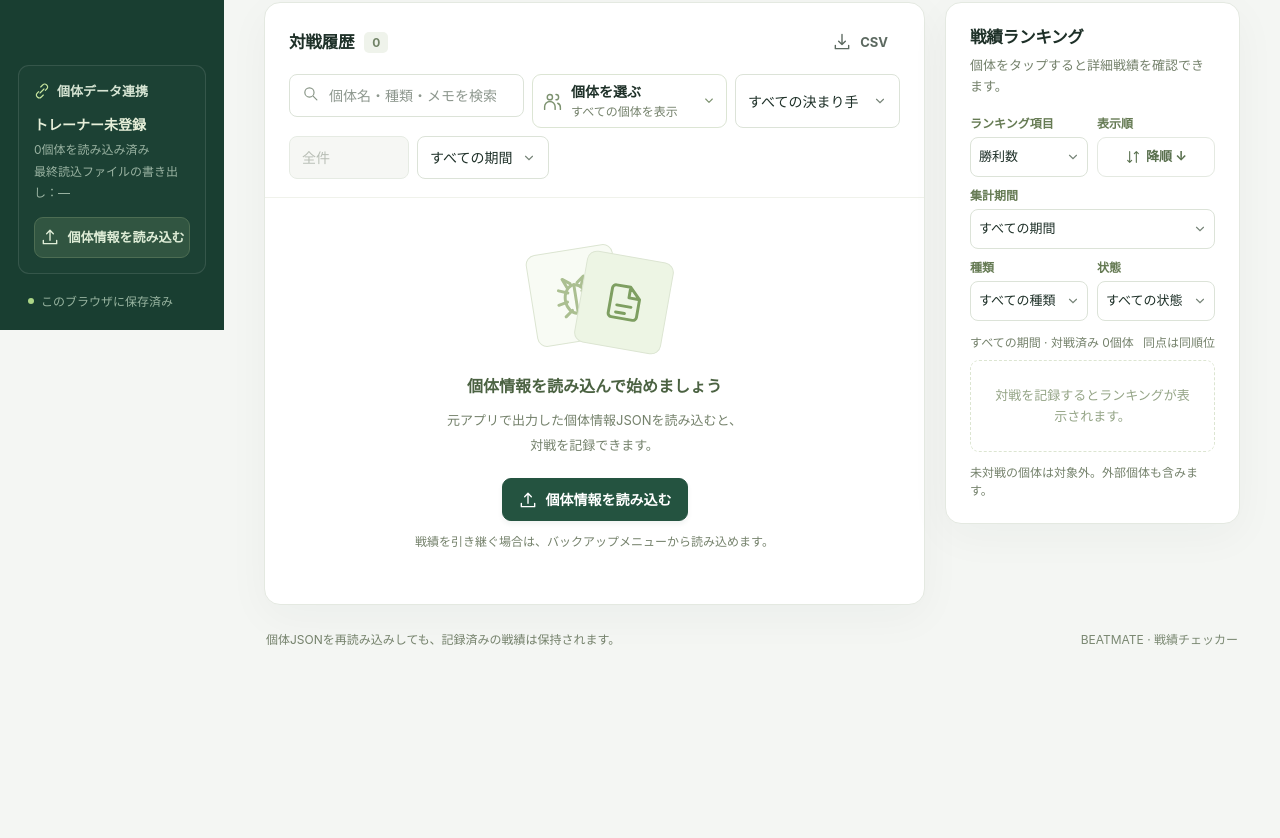
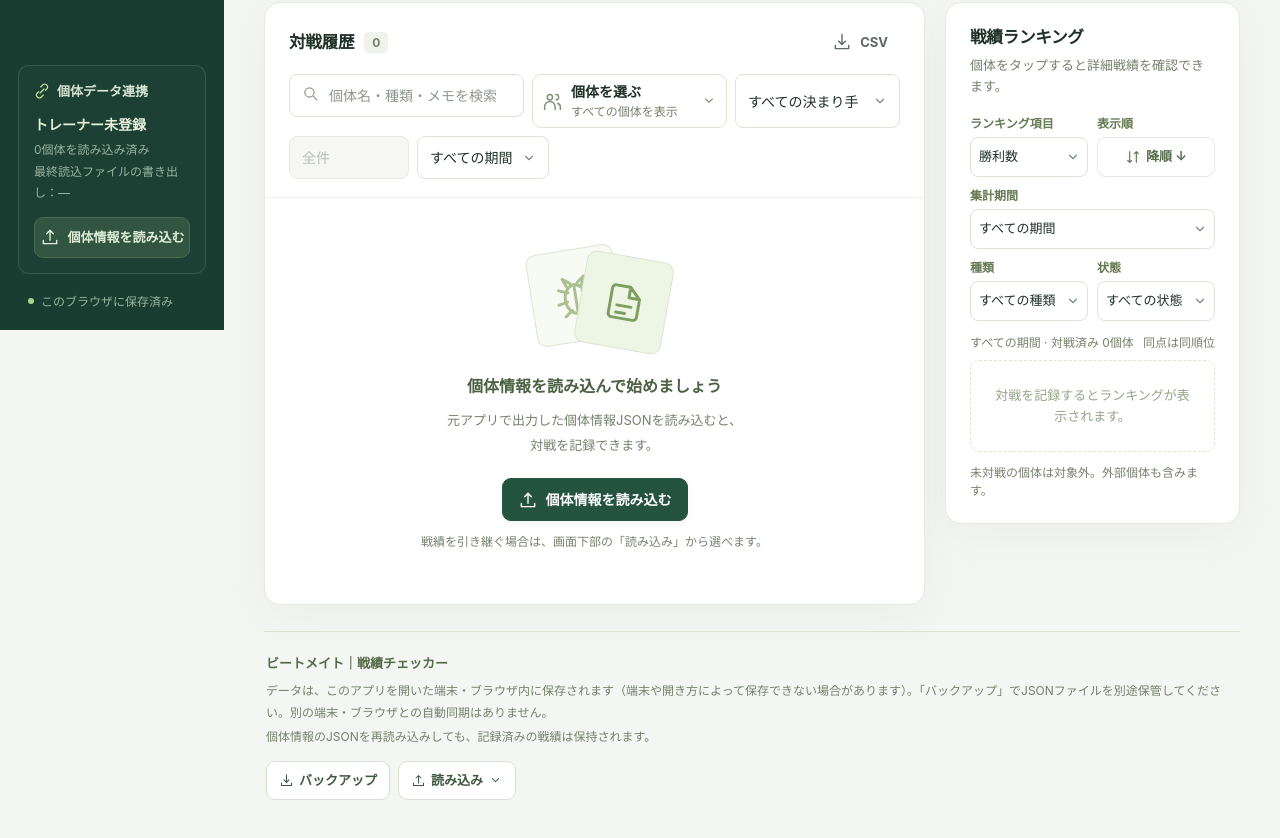
Before and after one commit to madeforcreative8-eng/BattleRecordChecker, a plain HTML site: page index.html in a window 1280 px wide. Shown: the part 470-1308 px from the top of the page. Before the commit the page ends 1145 px from the top, so only its background shows below. Drawn offline with Linux system fonts and the light colour scheme.

Commit message:
Add files via upload

```diff
--- a/index.html
+++ b/index.html
@@ -1003,6 +1003,20 @@ dialog { overflow-x:hidden; }
   .history-selection-picker .picker-tools { position:static; }
   .history-selection-picker .picker-results { flex:none; overflow:visible; }
 }
+
+/* Footer file actions follow the original individual database layout. */
+.page-footer.data-footer{display:block;margin-top:26px;padding:20px 2px 14px;border-top:1px solid #dce5d4;font-size:.75rem;line-height:1.8;color:#74816b;}
+.data-footer .footer-maker{display:block;font-size:.8125rem;font-weight:700;color:#536c46;margin-bottom:5px;}
+.data-footer .footer-note p+p{margin-top:3px;}
+.data-footer .footer-file-actions{position:relative;display:flex;align-items:center;flex-wrap:wrap;gap:8px;margin-top:13px;}
+.data-footer .footer-file-actions .btn{display:inline-flex;align-items:center;gap:5px;border:1px solid #d6e1ce;border-radius:9px;background:#fff;padding:7px 12px;min-height:36px;color:#3e5840;font-size:.8125rem;font-weight:650;}
+.data-footer .footer-file-actions .btn:hover{background:#eef5e8;}
+.data-footer .footer-file-actions .btn .icon{width:15px;height:15px;}
+.data-footer .footer-import-menu{position:static;}
+.data-footer .footer-import-menu .backup-menu{top:auto;bottom:calc(100% + 8px);left:0;right:auto;width:min(380px,100%);max-height:calc(100dvh - 110px);}
+.data-footer .backup-menu button{padding:12px 10px;font-size:.8125rem;color:var(--ink);}
+@media(max-width:760px){.page-footer.data-footer{margin-top:20px;padding:16px 0 13px;}.data-footer .footer-file-actions{gap:7px;margin-top:11px;}.mobile-brand .mobile-brand-copy{position:static;width:auto;height:auto;padding:0;margin:0;overflow:visible;clip:auto;white-space:normal;}}
+
 </style>
 </head>
 <body>
@@ -1975,16 +1989,22 @@ dialog { overflow-x:hidden; }
       <div class="main-area">
         <header class="topbar"><div class="breadcrumb"><span>ビートメイト</span><span class="separator">/</span><b>戦績チェッカー</b></div><div class="mobile-brand"><span class="brand-mark" role="img" aria-label="ビートメイト"></span><span class="mobile-brand-copy"><b>ビートメイト</b><small>戦績チェッカー</small></span></div>
           <div class="topbar-actions"><button class="btn ghost help-top" data-action="help" aria-label="使い方">${icon('help')}<span>使い方</span></button>
-            <div class="menu-container"><button id="export-menu-button" class="btn" data-action="menu" aria-expanded="${ui.menu}" aria-controls="export-menu">${icon('download')}バックアップ${icon('chevron')}</button>
-              ${ui.menu?`<div class="menu-panel backup-menu" id="export-menu"><button data-action="import-individuals">${icon('upload')}<span>クワカブデータベース個体情報のバックアップデータを読み込む<small>元アプリの個体情報を追加・更新</small></span></button><div class="menu-separator"></div><button data-action="export-backup">${icon('download')}<span>戦績チェッカーのバックアップデータを出力する<small>個体情報・外部個体・すべての戦績をJSONで保存</small></span></button><button data-action="import-backup">${icon('upload')}<span>戦績チェッカーのバックアップデータを読み込む<small>保存した個体情報・外部個体・戦績を復元</small></span></button></div>`:''}
-            </div><div class="avatar-letter" title="${esc(name)}">${esc(name.slice(0,1))}</div>
+            <div class="avatar-letter" title="${esc(name)}">${esc(name.slice(0,1))}</div>
           </div>
         </header>
         <main id="main" class="content">
           ${saveError?`<div class="storage-warning" role="alert">${icon('alert')}<span>${esc(saveError)}</span><button class="btn small" data-action="${storageReadFailed&&failedStoredState?'export-recovery':'export-backup'}">バックアップを保存</button></div>`:''}
           ${externalChange?`<div class="storage-warning" role="status">${icon('alert')}<span>別のタブでデータが更新されました。最新の内容を読み込んでください。</span><button class="btn small" data-action="reload-state">最新を読み込む</button></div>`:''}
           ${ui.view==='records'?renderDashboard():ui.view==='matrix'?renderMatrix():renderIndividuals()}
-          <footer class="page-footer"><span>個体JSONを再読み込みしても、記録済みの戦績は保持されます。</span><button data-action="help">BEATMATE · 戦績チェッカー</button></footer>
+          <footer class="page-footer data-footer" aria-label="データの保存と読み込み">
+            <div class="footer-note"><strong class="footer-maker">ビートメイト｜戦績チェッカー</strong><p>データは、このアプリを開いた端末・ブラウザ内に保存されます（端末や開き方によって保存できない場合があります）。「バックアップ」でJSONファイルを別途保管してください。別の端末・ブラウザとの自動同期はありません。</p><p>個体情報のJSONを再読み込みしても、記録済みの戦績は保持されます。</p></div>
+            <div class="footer-file-actions">
+              <button type="button" class="btn small" data-action="export-backup" title="戦績チェッカーのバックアップデータを出力する">${icon('download')}バックアップ</button>
+              <div class="menu-container footer-import-menu"><button type="button" id="export-menu-button" class="btn small" data-action="menu" aria-expanded="${ui.menu}" ${ui.menu?'aria-controls="export-menu"':''}>${icon('upload')}読み込み${icon('chevron')}</button>
+                ${ui.menu?`<div class="menu-panel backup-menu" id="export-menu"><button type="button" data-action="import-individuals">${icon('upload')}<span>クワカブデータベース個体情報のバックアップデータを読み込む<small>元アプリの個体情報を追加・更新</small></span></button><div class="menu-separator"></div><button type="button" data-action="import-backup">${icon('upload')}<span>戦績チェッカーのバックアップデータを読み込む<small>保存した個体情報・外部個体・戦績を読み込む</small></span></button></div>`:''}
+              </div>
+            </div>
+          </footer>
         </main>
       </div>`;
     restoreFocus(focus);
@@ -2112,7 +2132,7 @@ dialog { overflow-x:hidden; }
     }
   }
   function renderHistory(matches){
-    if(!state.records.length)return `<div class="empty-state"><div class="empty-illustration" aria-hidden="true"><span class="empty-card">${icon('beetle')}</span><span class="empty-card second">${icon('file')}</span></div><h3>個体情報を読み込んで始めましょう</h3><p>元アプリで出力した個体情報JSONを読み込むと、<br>対戦を記録できます。</p><button class="btn primary" type="button" data-action="import-individuals">${icon('upload')}個体情報を読み込む</button><span class="empty-note">戦績を引き継ぐ場合は、バックアップメニューから読み込めます。</span></div>`;
+    if(!state.records.length)return `<div class="empty-state"><div class="empty-illustration" aria-hidden="true"><span class="empty-card">${icon('beetle')}</span><span class="empty-card second">${icon('file')}</span></div><h3>個体情報を読み込んで始めましょう</h3><p>元アプリで出力した個体情報JSONを読み込むと、<br>対戦を記録できます。</p><button class="btn primary" type="button" data-action="import-individuals">${icon('upload')}個体情報を読み込む</button><span class="empty-note">戦績を引き継ぐ場合は、画面下部の「読み込み」から選べます。</span></div>`;
     if(!matches.length)return `<div class="empty-state">${!state.matches.length?`<div class="empty-illustration" aria-hidden="true"><span class="empty-card">${icon('beetle')}</span><span class="empty-card second">${icon('beetle')}</span><span class="empty-vs">VS</span></div><h3>最初の1戦を、ここに。</h3><p>個体データは準備できています。<br>勝者・敗者・勝ち方を選んで記録しましょう。</p><button class="btn primary" data-action="new-match">${icon('plus')}対戦を記録する</button><span class="empty-note">実際の対戦記録はまだありません</span>`:`${icon('search')}<h3 style="margin-top:18px">条件に合う対戦がありません</h3><p>個体・勝ち方・期間の条件を変更してください。</p><button class="btn" data-action="reset-filters">絞り込みを解除</button>`}</div>`;
     const pageSize=10,pageCount=Math.ceil(matches.length/pageSize);ui.page=Math.max(1,Math.min(ui.page,pageCount));const visible=matches.slice((ui.page-1)*pageSize,ui.page*pageSize);
     const focalId=ui.historyMode==='individual'&&recordMap.has(ui.individual)?ui.individual:'';
@@ -2372,7 +2392,7 @@ dialog { overflow-x:hidden; }
   }
   async function inspectFile(file){
     if(!file)return;if(!$('import-preview'))showImport(importKind);const request=++importSequence,expectedKind=importKind;pendingImport=null;$('confirm-import').disabled=true;$('confirm-import').textContent='読み込む';$('import-error').textContent='';$('import-preview').innerHTML='<p class="import-detail">ファイルを確認しています…</p>';
-    try{if(file.size>100*1024*1024)throw new Error('100MB以下のJSONファイルを選択してください。');const text=await file.text();if(request!==importSequence||!$('import-preview'))return;const parsed=C.parseImport(text);if(parsed.kind!==expectedKind)throw new Error(expectedKind==='individuals'?'このファイルは戦績チェッカーのバックアップです。バックアップメニューの「戦績チェッカーのバックアップデータを読み込む」から選んでください。':'このファイルは元アプリの個体情報です。バックアップメニューの「クワカブデータベース個体情報のバックアップデータを読み込む」から選んでください。');if(storageReadFailed&&(parsed.kind!=='backup'||!revision))throw new Error('保存データを復旧するには、戦績チェッカーで出力した戦績バックアップJSONが必要です。保存領域自体を読み取れない場合は、保存済みファイルを確保してからブラウザのこのサイトのデータを削除し、バックアップを読み込んでください。');const result=C.mergeImport(state,parsed,file.name);const s=result.summary;pendingImport={parsed,fileName:file.name};
+    try{if(file.size>100*1024*1024)throw new Error('100MB以下のJSONファイルを選択してください。');const text=await file.text();if(request!==importSequence||!$('import-preview'))return;const parsed=C.parseImport(text);if(parsed.kind!==expectedKind)throw new Error(expectedKind==='individuals'?'このファイルは戦績チェッカーのバックアップです。画面下部の「読み込み」の「戦績チェッカーのバックアップデータを読み込む」から選んでください。':'このファイルは元アプリの個体情報です。画面下部の「読み込み」の「クワカブデータベース個体情報のバックアップデータを読み込む」から選んでください。');if(storageReadFailed&&(parsed.kind!=='backup'||!revision))throw new Error('保存データを復旧するには、戦績チェッカーで出力した戦績バックアップJSONが必要です。保存領域自体を読み取れない場合は、保存済みファイルを確保してからブラウザのこのサイトのデータを削除し、バックアップを読み込んでください。');const result=C.mergeImport(state,parsed,file.name);const s=result.summary;pendingImport={parsed,fileName:file.name};
       $('import-preview').innerHTML=`<section class="import-preview"><div class="import-file-name">${icon('file')} ${esc(file.name)}</div><div class="import-stats"><div class="import-stat"><strong>${s.added}</strong><span>新しい個体</span></div><div class="import-stat"><strong>${s.updated}</strong><span>情報を更新</span></div><div class="import-stat"><strong>${s.unchanged}</strong><span>現在の情報を維持</span></div></div><div class="import-detail">${esc(parsed.trainerName||'トレーナー未登録')} · ${parsed.records.length}個体${parsed.kind==='backup'?`<br>戦績：${s.matchesAdded}試合を追加、${s.matchesUpdated}試合を更新`:'<br>個体情報の読み込みです。対戦記録はこのチェッカーで登録します。'}${s.retained?`<br>今回のJSONにない${s.retained}個体も、過去の戦績と一緒に保持します。`:''}</div>${s.warnings.length?`<div class="import-warning">${s.warnings.map(esc).join('<br>')}</div>`:''}${state.trainerName&&parsed.trainerName&&state.trainerName!==parsed.trainerName?`<div class="import-warning">トレーナー名が「${esc(state.trainerName)}」から「${esc(parsed.trainerName)}」に変わります。既存の個体と戦績は保持し、新しい個体情報を追加・更新します。</div>`:''}</section>`;$('confirm-import').disabled=false;
       if(storageReadFailed){$('import-preview').insertAdjacentHTML('beforeend','<div class="import-warning">読み取れなかった保存内容を、このバックアップの内容で置き換えます。必要な場合は、画面上部のバックアップ保存から復旧前のデータを書き出してください。</div>');$('confirm-import').textContent='バックアップで復元';}
     }catch(error){if(request!==importSequence)return;if($('import-preview'))$('import-preview').innerHTML='';if($('import-error'))$('import-error').textContent=error.message;}
@@ -2428,14 +2448,14 @@ dialog { overflow-x:hidden; }
   function showHelp(){
     const steps=[
       ['元アプリから個体情報を保存','個体情報アプリの「バックアップ」で、個体情報JSONを保存します。'],
-      ['個体情報を読み込む','右上の「バックアップ」→「クワカブデータベース個体情報のバックアップデータを読み込む」を選びます。読み込み前に追加・更新の件数を確認できます。'],
+      ['個体情報を読み込む','画面下部の「読み込み」→「クワカブデータベース個体情報のバックアップデータを読み込む」を選びます。読み込み前に追加・更新の件数を確認できます。'],
       ['対戦を記録して、戦績を見る','写真付き個体一覧で勝者・敗者を選び、決まり手と日付を保存します。試合の行をタップすると詳細・編集・削除ができます。'],
       ['対戦履歴の対象を切り替える','「個体を選ぶ」から個体ごと・種類ごと・状態ごとに切り替え、表示する対象を選びます。その個体や個体群が参加した対戦をまとめて確認できます。'],
       ['個体一覧で探す','名前・種類・トレーナー名・備考・サイズなどで検索し、種類と状態で絞り込めます。「並び順」には元アプリと同じ26通りの項目があります。'],
       ['外部トレーナーの個体を追加','対戦の個体選択から「外部トレーナーの個体を追加」を押します。写真は設定できず、このアプリの個体一覧と対戦記録に登録されます。'],
       ['勝ち方から相手を確認','内訳の対象個体を選び、この個体の勝ち方・相手の勝ち方をタップすると、勝利した対戦と相手を確認できます。']
     ];
-    openDialog(`${dialogHeader('使い方・バックアップ','元アプリの個体情報と、個体IDでつながる戦績チェッカーです。')}<div class="dialog-body">${steps.map(([title,desc],i)=>`<section class="help-step"><span class="step-number">${i+1}</span><div><h3>${title}</h3><p>${desc}</p></div></section>`).join('')}<div class="help-note"><h3>バックアップの使い分け</h3><p>元アプリの個体情報JSONは、個体の追加・更新に使います。対戦記録は含まれません。</p><p>このアプリの「戦績チェッカーのバックアップデータを出力する」は、現在の個体情報・写真・外部個体・すべての戦績を1つのJSONに保存します。引き継ぐときは「戦績チェッカーのバックアップデータを読み込む」を使います。以前の戦績バックアップも読み込めます。</p><p>外部個体はバックアップ内でも通常の個体情報と別枠に保存するため、それを元アプリに読み込んでも外部個体は追加されません。元アプリには戦績も取り込まれません。</p><p>元アプリの編集は、JSONを再読み込みしたときに反映されます。別の端末・ブラウザとは自動同期しません。移行やブラウザのデータ削除の前に、チェッカーのバックアップを出力してください。</p><h3 class="help-conflicts-heading">データが食い違う場合</h3>${importRules()}</div></div><div class="dialog-footer"><button class="btn primary" data-action="close-dialog">分かりました</button></div>`);
+    openDialog(`${dialogHeader('使い方・バックアップ','元アプリの個体情報と、個体IDでつながる戦績チェッカーです。')}<div class="dialog-body">${steps.map(([title,desc],i)=>`<section class="help-step"><span class="step-number">${i+1}</span><div><h3>${title}</h3><p>${desc}</p></div></section>`).join('')}<div class="help-note"><h3>バックアップの使い分け</h3><p>元アプリの個体情報JSONは、個体の追加・更新に使います。対戦記録は含まれません。</p><p>画面下部の「バックアップ」（戦績チェッカーのバックアップデータを出力する）は、現在の個体情報・写真・外部個体・すべての戦績を1つのJSONに保存します。引き継ぐときは「戦績チェッカーのバックアップデータを読み込む」を使います。以前の戦績バックアップも読み込めます。</p><p>外部個体はバックアップ内でも通常の個体情報と別枠に保存するため、それを元アプリに読み込んでも外部個体は追加されません。元アプリには戦績も取り込まれません。</p><p>元アプリの編集は、JSONを再読み込みしたときに反映されます。別の端末・ブラウザとは自動同期しません。移行やブラウザのデータ削除の前に、チェッカーのバックアップを出力してください。</p><h3 class="help-conflicts-heading">データが食い違う場合</h3>${importRules()}</div></div><div class="dialog-footer"><button class="btn primary" data-action="close-dialog">分かりました</button></div>`);
   }
 
   function download(name,content,type){const url=URL.createObjectURL(new Blob([content],{type}));const a=document.createElement('a');a.href=url;a.download=name;document.body.append(a);a.click();a.remove();setTimeout(()=>URL.revokeObjectURL(url),30000);}
```
